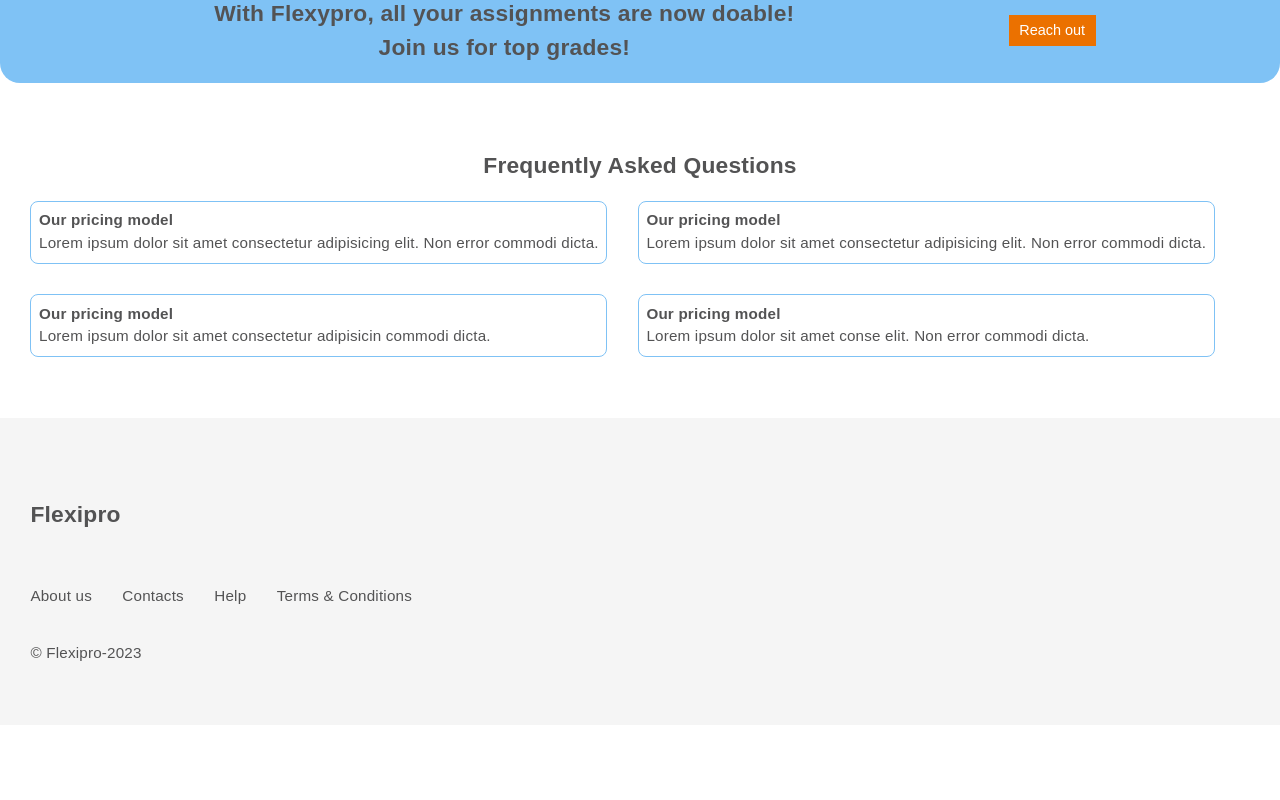
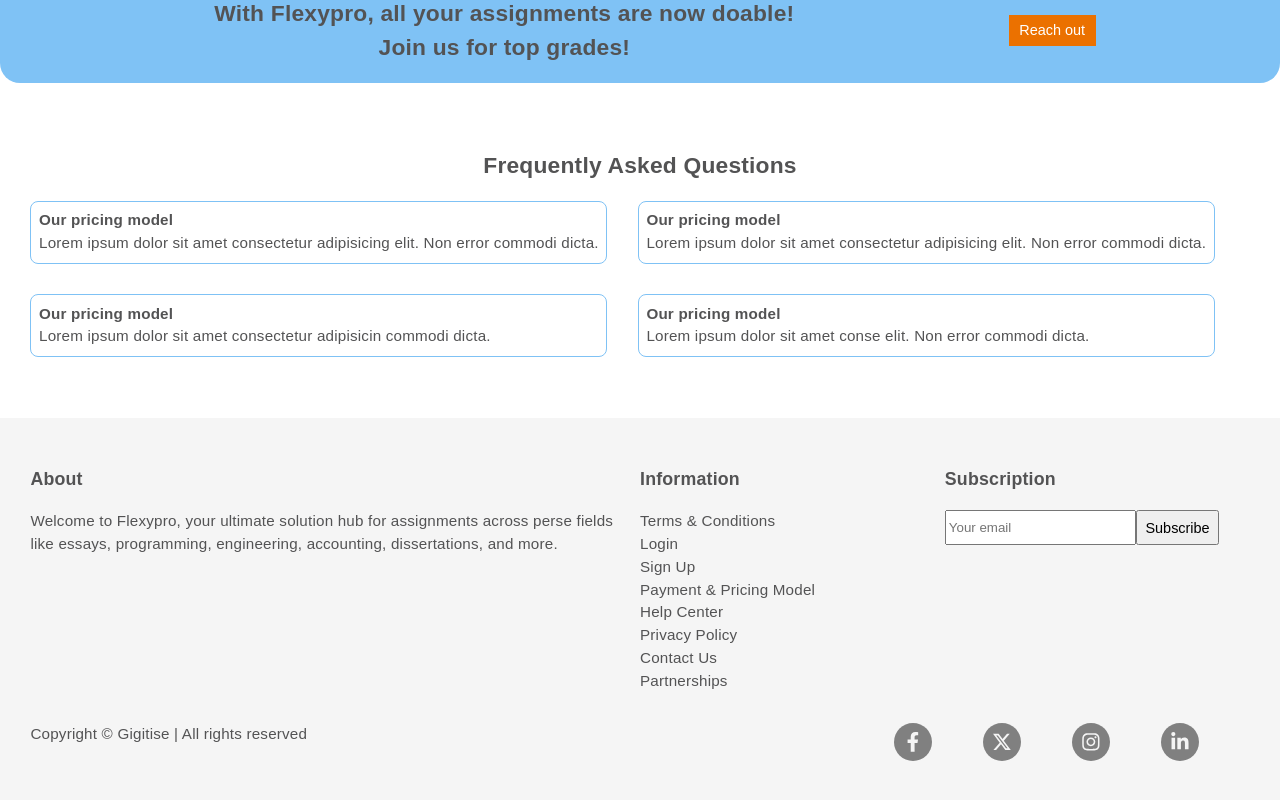
Before and after one commit to Gigitise/landing-page, a React (Vite) app: page / in a window 1280 px wide. Shown: the part 1357-2157 px from the top of the page. Before the commit the page ends 2082 px from the top, so only its background shows below. Built offline with nearby package versions, Linux system fonts and the light colour scheme.

Commit message:
Refactor footer and add react icons

```diff
--- a/package.json
+++ b/package.json
@@ -12,6 +12,7 @@
   "dependencies": {
     "react": "^18.2.0",
     "react-dom": "^18.2.0",
+    "react-icons": "^5.0.1",
     "react-router-dom": "^6.21.0"
   },
   "devDependencies": {
--- a/src/components/footer/Footer.jsx
+++ b/src/components/footer/Footer.jsx
@@ -1,17 +1,58 @@
+import { FaFacebookF } from "react-icons/fa";
+import { FaXTwitter } from "react-icons/fa6";
+import { FaLinkedinIn } from "react-icons/fa6";
+import { FaInstagram } from "react-icons/fa";
+
 import './footer.css';
 
 const Footer = () => {
     return (
-        <footer className='footer'>
-            <h2>Flexipro</h2>
-            <div className='footer-links'>
-                <article>About us</article>
-                <article>Contacts</article>
-                <article>Help</article>
-                <article>Terms & Conditions</article>
+    <footer>
+        <div className='container'>
+            <div>
+                <h3>About</h3>
+                <p>Welcome to Flexypro, your ultimate solution hub for assignments across perse fields like essays, programming, engineering, accounting, dissertations, and more.
+                </p>
             </div>
-            <article>&copy; Flexipro-2023</article>
-        </footer>
+
+            <div>
+                <h3>Information</h3>
+                <ul>
+                    <li><a href="#">Terms & Conditions</a></li>
+                    <li><a href="#">Login</a></li>
+                    <li><a href="#">Sign Up</a></li>
+                    <li><a href="#">Payment & Pricing Model</a></li>
+                    <li><a href="#">Help Center</a></li>
+                    <li><a href="#">Privacy Policy</a></li>
+                    <li><a href="#">Contact Us</a></li>
+                    <li><a href="#">Partnerships</a></li>
+                    </ul>
+            </div>
+
+            <div>
+                <h3>Subscription</h3>
+                <div className='subscription'>
+                    <input type='email' placeholder='Your email' />
+                    <button type='submit'>Subscribe</button>
+                </div>
+            </div>
+
+        </div>
+        <div className='container'>
+            <div>
+                <p>Copyright © Gigitise | All rights reserved</p>
+            </div>
+
+            <div>
+                <ul className="social-icons">
+                    <li><a className="facebook" href="#"><FaFacebookF /></a></li>
+                    <li><a className="twitter" href="#"><FaXTwitter /></a></li>
+                    <li><a className="instagram" href="#"><FaInstagram /></a></li>
+                    <li><a className="linkedin" href="#"><FaLinkedinIn /></a></li>
+                </ul>
+            </div>
+        </div>
+    </footer>
     );
 }
 
--- a/src/components/footer/footer.css
+++ b/src/components/footer/footer.css
@@ -2,36 +2,64 @@
     background-color: #f5f5f5;
     display: flex;
     flex-direction: column;
-    justify-content: space-between;
-    align-items: flex-start;
-    /* padding: 2rem 0; */
-    gap: 2.25rem;
-    padding: 4rem 2rem;
+    padding: 2rem;
 }
 
-.footer-links {
+.container {
     display: flex;
-    flex-wrap: wrap;
-    justify-content: space-between;
-    align-items: flex-start;
-    /* padding: 1rem; */
-    gap: 2rem;
+    flex-direction: row;
 }
 
-.footer div:nth-child(2) article {
-    cursor: pointer;
+.container > div {
+    flex: 1;
 }
 
-.footer div:nth-child(2) article:hover {
-    color: var(--secondary-color);
-    transition: 0.6s;
+.container > div:first-child {
+    flex: 2;
 }
 
-@media only screen and (max-width: 500px) {
-    footer {
-        padding: 2rem 1rem;
-    }
-    .footer-links {
-        flex-direction: column;
-    }
+a {
+    text-decoration: none;
+    color: var(--text-color);
 }
+
+ul {
+    padding: 0;
+}
+li {
+    list-style-type: none;
+}
+
+li :hover {
+    text-decoration: underline;
+}
+
+.subscription {
+    display: flex;
+    flex-direction: row;
+    justify-content: space-between;
+    padding-right: 2rem;
+}
+
+.subscription input {
+    flex: 1;
+}
+
+.subscription button {
+    padding: 0.5rem;
+}
+
+.social-icons {
+    display: flex;
+    flex-direction: row;
+    justify-content: space-evenly;
+}
+
+.social-icons a {
+    display: flex;
+    color: #f5f5f5;
+    background-color: #808080;
+    padding: 0.6rem;
+    border-radius: 50%;
+    font-size: 1.3rem;
+}
```
Also changed, not shown: 1 other file (tests, documents, lock files or other folders).
